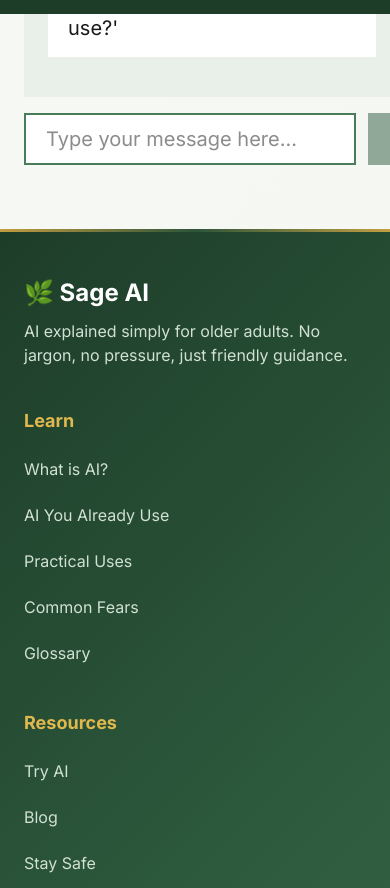
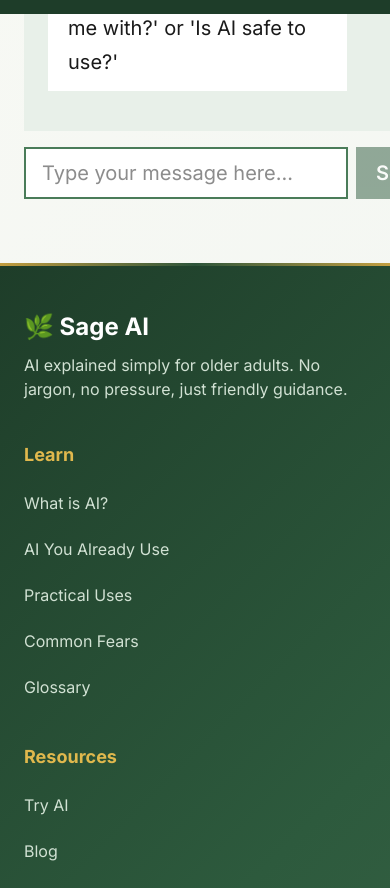
Before and after one commit to 4rthurturing/ai-made-simple, a Next.js app: page /try-ai-now in a window 390 px wide. Shown: the part 830-1718 px from the top of the page. Built offline with nearby package versions, Linux system fonts and the light colour scheme.

Commit message:
Fix Send button overflow on mobile

```diff
--- a/app/try-ai-now/ChatBot.tsx
+++ b/app/try-ai-now/ChatBot.tsx
@@ -107,14 +107,14 @@
       </div>
 
       {/* Input */}
-      <div className="flex gap-3 pb-4">
+      <div className="flex gap-2 pb-4">
         <input
           type="text"
           value={input}
           onChange={(e) => setInput(e.target.value)}
           onKeyDown={(e) => e.key === "Enter" && send()}
           placeholder="Type your message here..."
-          className="flex-1 rounded-btn px-5 text-body border-2 focus:outline-none focus:ring-2"
+          className="flex-1 min-w-0 rounded-btn px-4 text-body border-2 focus:outline-none focus:ring-2"
           style={{
             minHeight: "52px",
             borderColor: "#4A7C59",
@@ -125,7 +125,7 @@
         <button
           onClick={send}
           disabled={loading || !input.trim()}
-          className="rounded-btn px-8 font-semibold text-body transition-opacity hover:opacity-90 disabled:opacity-50"
+          className="rounded-btn px-5 shrink-0 font-semibold text-body transition-opacity hover:opacity-90 disabled:opacity-50"
           style={{
             minHeight: "52px",
             backgroundColor: "#2D5A3D",
```
